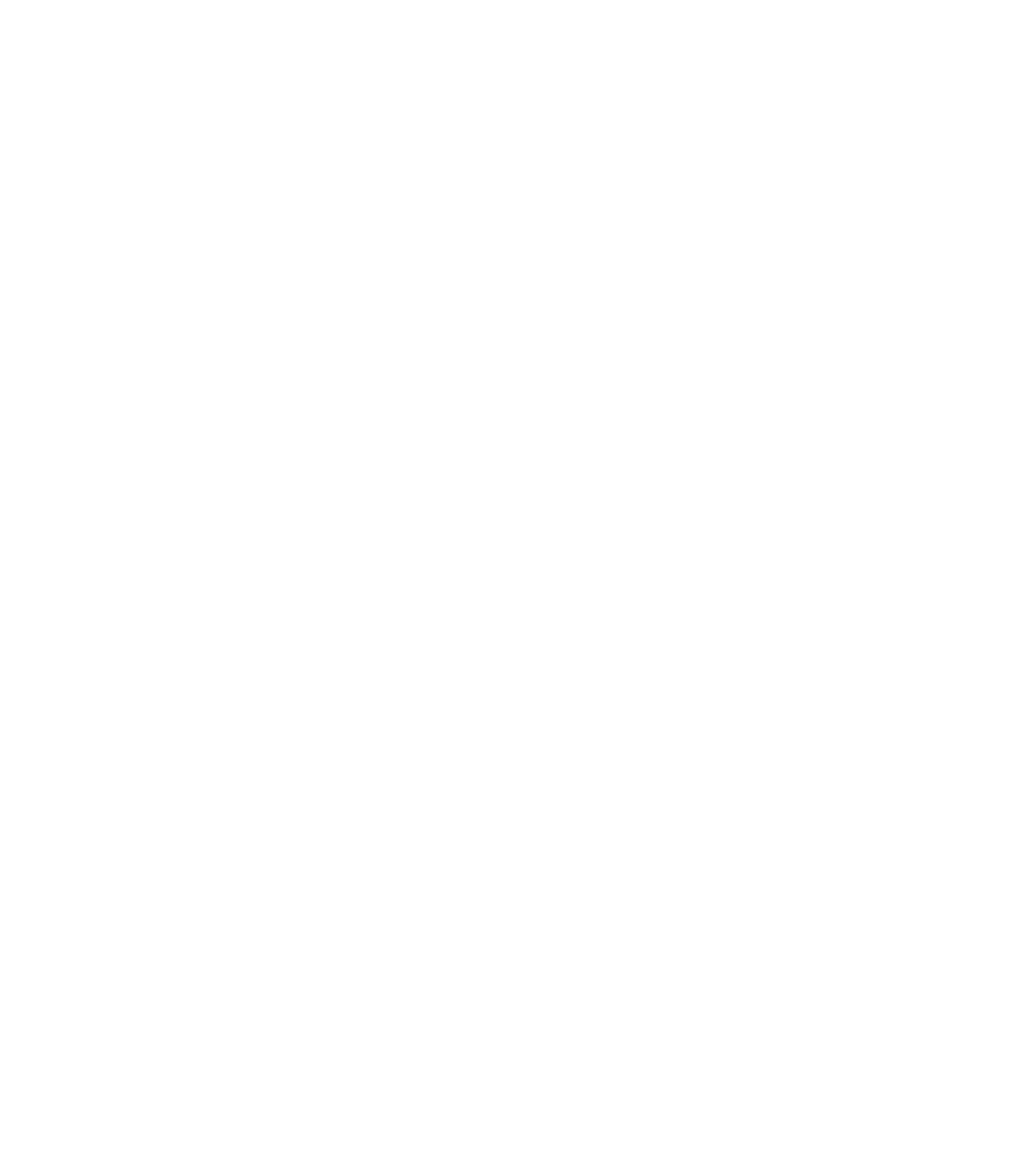
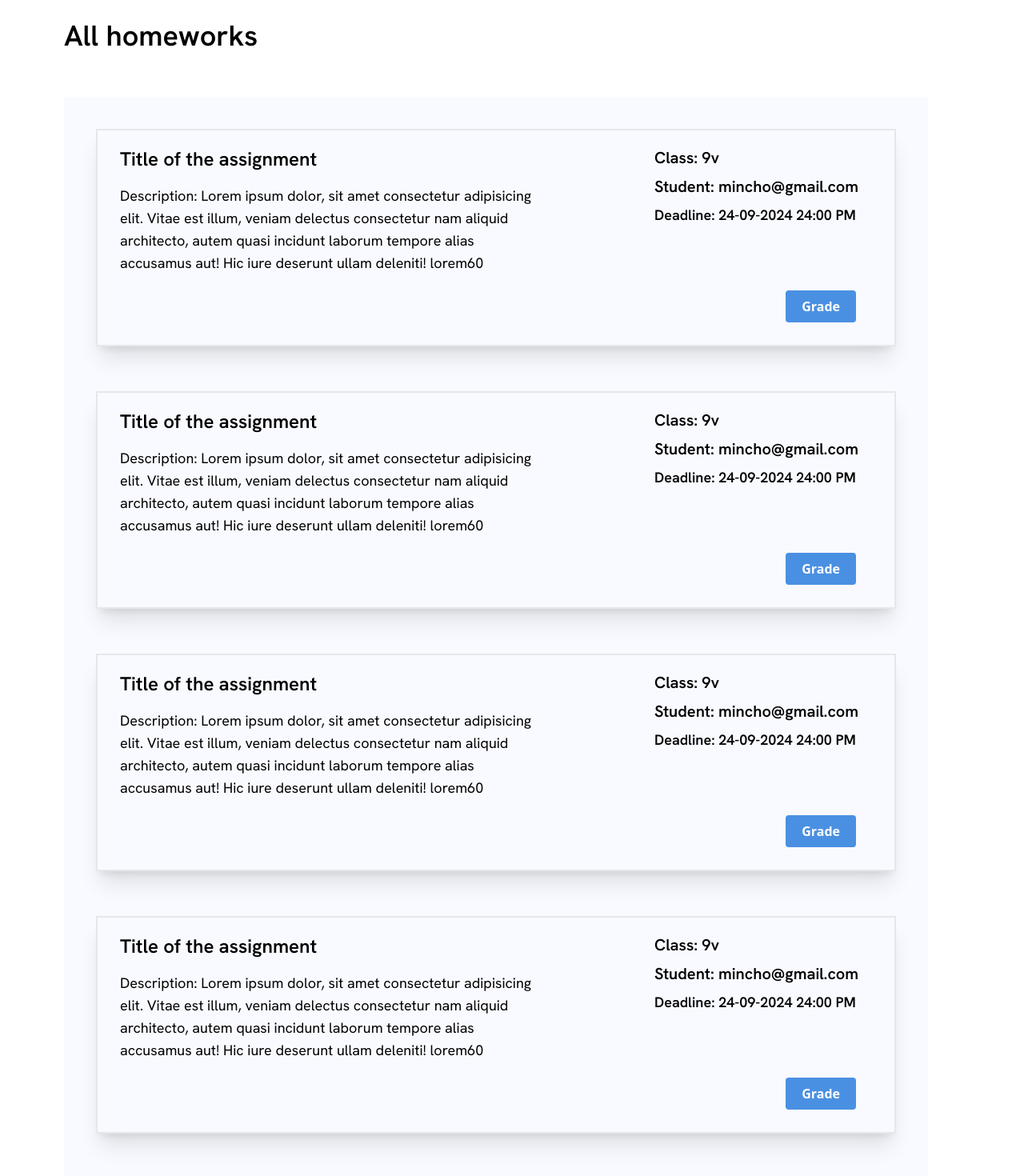
Before and after one commit to DNDonchev20/ai-best-homework-assignment, a Vue app in the folder client/: page /showHomework in a window 1280 px wide. Shown: the part 160-1630 px from the top of the page at 80% size. Before the commit the page ends 800 px from the top, so only its background shows below. Built offline with nearby package versions, Linux system fonts and the light colour scheme.

Commit message:
Create show homework page

```diff
--- a/client/src/views/ShowHomeworkView.vue
+++ b/client/src/views/ShowHomeworkView.vue
@@ -6,6 +6,115 @@ import { ref, onMounted } from "vue";
 
 <template>
   <TeacherNav />
+  <div class="flex w-full flex-col pl-[10vh] pt-[10vh]">
+    <h1 class="pb-[7vh] pt-[5vh] text-4xl font-semibold">All homeworks</h1>
+    <div class="h-full w-[90%] bg-[#f9faff] p-10">
+      <div
+        class="mb-14 flex min-h-[260px] w-[100%] content-between border-2 border-solid pb-7 pl-7 pt-5 shadow-xl"
+      >
+        <div>
+          <h2 class="pb-4 text-2xl font-semibold">Title of the assignment</h2>
+          <p class="w-[80%] text-lg">
+            Description: Lorem ipsum dolor, sit amet consectetur adipisicing
+            elit. Vitae est illum, veniam delectus consectetur nam aliquid
+            architecto, autem quasi incidunt laborum tempore alias accusamus
+            aut! Hic iure deserunt ullam deleniti! lorem60
+          </p>
+        </div>
+        <div class="flex h-full flex-col items-end justify-between">
+          <div>
+            <p class="pb-2 text-xl font-semibold">Class: 9v</p>
+            <p class="pb-2 text-xl font-semibold">Student: mincho@gmail.com</p>
+            <p class="w-[300px] text-lg font-semibold">
+              Deadline: 24-09-2024 24:00 PM
+            </p>
+          </div>
+          <a
+            class="text-md mr-12 mt-20 cursor-pointer rounded bg-accent/100 px-5 py-2 font-semibold text-white hover:bg-accent/90"
+            >Grade</a
+          >
+        </div>
+      </div>
+      <div
+        class="mb-14 flex min-h-[260px] w-[100%] content-between border-2 border-solid pb-7 pl-7 pt-5 shadow-xl"
+      >
+        <div>
+          <h2 class="pb-4 text-2xl font-semibold">Title of the assignment</h2>
+          <p class="w-[80%] text-lg">
+            Description: Lorem ipsum dolor, sit amet consectetur adipisicing
+            elit. Vitae est illum, veniam delectus consectetur nam aliquid
+            architecto, autem quasi incidunt laborum tempore alias accusamus
+            aut! Hic iure deserunt ullam deleniti! lorem60
+          </p>
+        </div>
+        <div class="flex h-full flex-col items-end justify-between">
+          <div>
+            <p class="pb-2 text-xl font-semibold">Class: 9v</p>
+            <p class="pb-2 text-xl font-semibold">Student: mincho@gmail.com</p>
+            <p class="w-[300px] text-lg font-semibold">
+              Deadline: 24-09-2024 24:00 PM
+            </p>
+          </div>
+          <a
+            class="text-md mr-12 mt-20 cursor-pointer rounded bg-accent/100 px-5 py-2 font-semibold text-white hover:bg-accent/90"
+            >Grade</a
+          >
+        </div>
+      </div>
+      <div
+        class="mb-14 flex min-h-[260px] w-[100%] content-between border-2 border-solid pb-7 pl-7 pt-5 shadow-xl"
+      >
+        <div>
+          <h2 class="pb-4 text-2xl font-semibold">Title of the assignment</h2>
+          <p class="w-[80%] text-lg">
+            Description: Lorem ipsum dolor, sit amet consectetur adipisicing
+            elit. Vitae est illum, veniam delectus consectetur nam aliquid
+            architecto, autem quasi incidunt laborum tempore alias accusamus
+            aut! Hic iure deserunt ullam deleniti! lorem60
+          </p>
+        </div>
+        <div class="flex h-full flex-col items-end justify-between">
+          <div>
+            <p class="pb-2 text-xl font-semibold">Class: 9v</p>
+            <p class="pb-2 text-xl font-semibold">Student: mincho@gmail.com</p>
+            <p class="w-[300px] text-lg font-semibold">
+              Deadline: 24-09-2024 24:00 PM
+            </p>
+          </div>
+          <a
+            class="text-md mr-12 mt-20 cursor-pointer rounded bg-accent/100 px-5 py-2 font-semibold text-white hover:bg-accent/90"
+            >Grade</a
+          >
+        </div>
+      </div>
+      <div
+        class="mb-14 flex min-h-[260px] w-[100%] content-between border-2 border-solid pb-7 pl-7 pt-5 shadow-xl"
+      >
+        <div>
+          <h2 class="pb-4 text-2xl font-semibold">Title of the assignment</h2>
+          <p class="w-[80%] text-lg">
+            Description: Lorem ipsum dolor, sit amet consectetur adipisicing
+            elit. Vitae est illum, veniam delectus consectetur nam aliquid
+            architecto, autem quasi incidunt laborum tempore alias accusamus
+            aut! Hic iure deserunt ullam deleniti! lorem60
+          </p>
+        </div>
+        <div class="flex h-full flex-col items-end justify-between">
+          <div>
+            <p class="pb-2 text-xl font-semibold">Class: 9v</p>
+            <p class="pb-2 text-xl font-semibold">Student: mincho@gmail.com</p>
+            <p class="w-[300px] text-lg font-semibold">
+              Deadline: 24-09-2024 24:00 PM
+            </p>
+          </div>
+          <a
+            class="text-md mr-12 mt-20 cursor-pointer rounded bg-accent/100 px-5 py-2 font-semibold text-white hover:bg-accent/90"
+            >Grade</a
+          >
+        </div>
+      </div>
+    </div>
+  </div>
 </template>
 
 <style></style>
```
